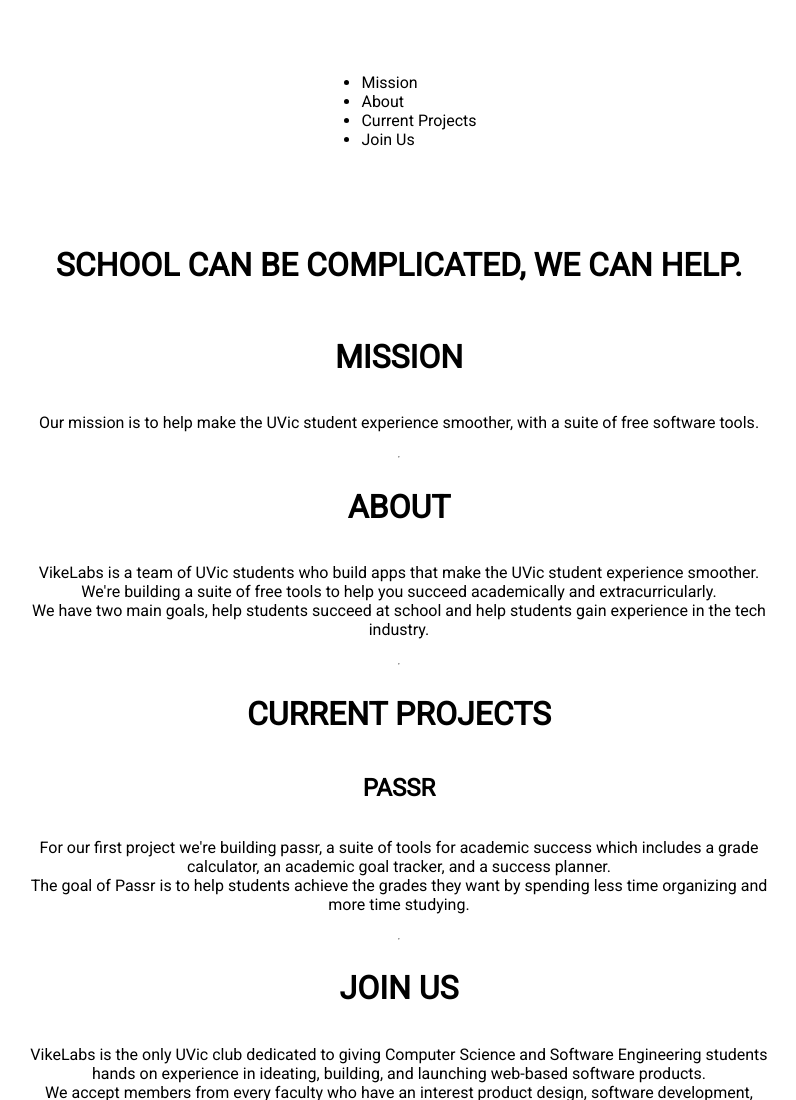
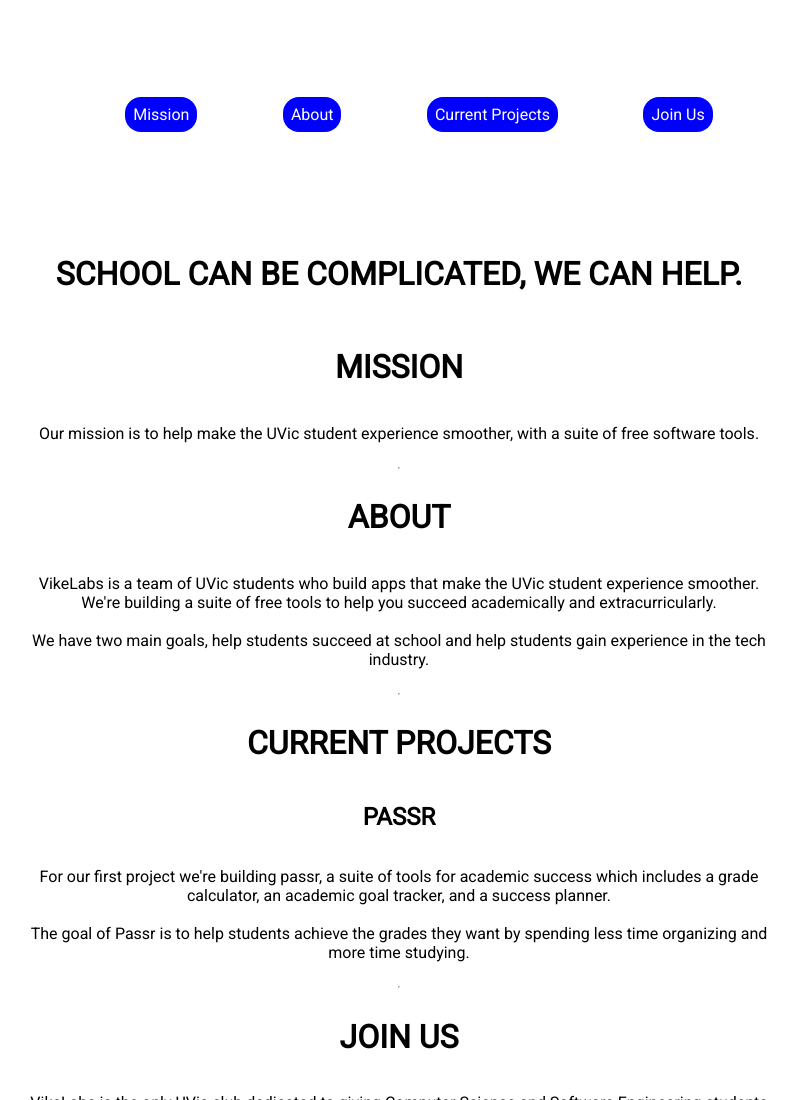
Before and after one commit to VikeLabs/website, a plain HTML site: page src/index.html in a window 1280 px wide. Shown: the top 1100 px of the page, without its empty margins (241-1037 px from the left). Drawn offline with Linux system fonts and the light colour scheme.

Commit message:
minor style edits

```diff
--- a/src/index.html
+++ b/src/index.html
@@ -23,10 +23,10 @@
       <nav class="nav">
         <ul>
           <!-- <li>Apps</li> -->
-          <li>Mission</li>
-          <li>About</li>
-          <li>Current Projects</li>
-          <li>Join Us</li>
+          <li><a href="#mission">Mission</a></li>
+          <li><a href="#about">About</a></li>
+          <li><a href="#projects">Current Projects</a></li>
+          <li><a href="#join">Join Us</a></li>
         </ul>
       </nav>
       <div class="content">
@@ -45,6 +45,7 @@
             UVic student experience smoother. We're building a suite of free
             tools to help you succeed academically and extracurricularly.
             <br />
+            <br />
             We have two main goals, help students succeed at school and help
             students gain experience in the tech industry.
           </p>
@@ -59,6 +60,7 @@
               academic success which includes a grade calculator, an academic
               goal tracker, and a success planner.
               <br />
+              <br />
               The goal of Passr is to help students achieve the grades they want
               by spending less time organizing and more time studying.
             </p>
@@ -72,8 +74,10 @@
             and Software Engineering students hands on experience in ideating,
             building, and launching web-based software products.
             <br />
+            <br />
             We accept members from every faculty who have an interest product
             design, software development, business, or product management.
+            <br />
             <br />
             If you're empathetic, scrappy, and want to make a difference for
             UVic students, then please join us!
--- a/src/styles.css
+++ b/src/styles.css
@@ -41,8 +41,38 @@ body {
 
 .hero {
   grid-area: hero;
+  display: flex;
+  justify-content: center;
 }
 
 .nav {
   grid-area: nav;
+  display: flex;
+  align-items: center;
+  justify-content: center;
+  width: 100%;
 }
+
+.nav ul {
+  width: 60%;
+  list-style: none;
+  display: flex;
+  align-items: center;
+  justify-content: space-evenly;
+}
+
+.nav li {
+  background-color: blue;
+  border-radius: 1em;
+  padding: 0.5em;
+  transition: 300ms;
+}
+
+.nav a {
+  text-decoration: none;
+  color: white;
+}
+
+.nav li:hover {
+  background-color: purple;
+}
```
